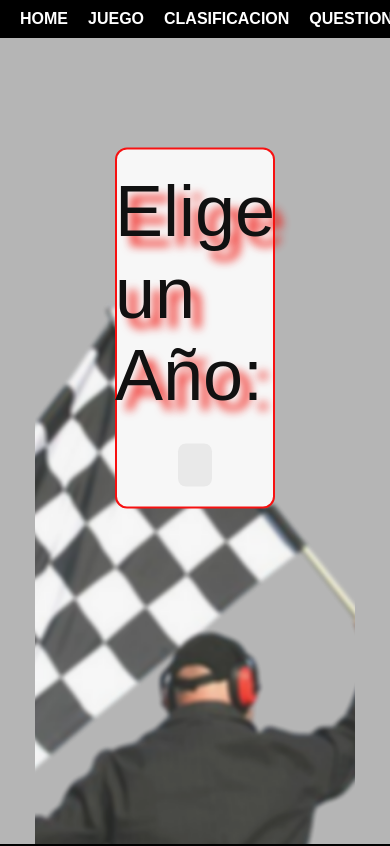
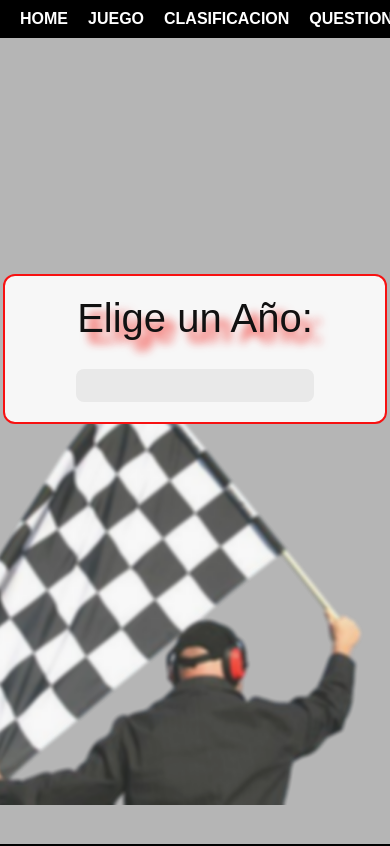
Before and after one commit to FantasyMasters/FantasyRace, a Vue app: page /years in a window 390 px wide. Shown: the top 846 px of the page. Built offline with nearby package versions, Linux system fonts and the light colour scheme.

Commit message:
mediaQueries

```diff
--- a/src/components/RacesComponent.vue
+++ b/src/components/RacesComponent.vue
@@ -129,4 +129,49 @@ watch(selectedYear, (newYear) => {
   padding: 10px;
   border-radius: 8px;
 }
+
+/*MediasQueries*/
+/* Media Queries para tablets (1024px) */
+@media (max-width: 1024px) {
+  .races__list {
+    grid-template-columns: repeat(2, 1fr);
+    margin-top: 2rem;
+  }
+
+  .races__title {
+    font-size: 4rem;
+  }
+
+  .races__item {
+    font-size: 16px;
+  }
+
+.races__item:hover {
+  box-shadow: none;
+  transform: none;
+}
+
+}
+
+/* Media Queries para móviles (menos de 720px) */
+@media (max-width: 720px) {
+  .races__list {
+    grid-template-columns: 1fr;
+    gap: 10px;
+  }
+
+  .races__title {
+    font-size: 3rem;
+  }
+
+  .races__item {
+    font-size: 14px;
+  }
+
+  .races__item:hover {
+  box-shadow: none;
+  transform: none;
+}
+}
+
 </style>
--- a/src/components/YearsComponent.vue
+++ b/src/components/YearsComponent.vue
@@ -115,4 +115,52 @@
   .Componentyears__select:hover {
     border-color: #888888;
   }
+
+
+/* Media Queries para tablets (1024px) */
+@media (max-width: 1024px) {
+  .years__container {
+    height: 60vh;
+    width: 80vw;
+    padding: 30rem;
+  }
+
+  .Componentyears {
+    width: 70%;
+    top: 15%;
+  }
+
+  .Componentyears__label {
+    font-size: 3.5rem;
+  }
+
+  .Componentyears__select {
+    width: 50%;
+    font-size: 1.2rem;
+  }
+}
+
+/* Media Queries para móviles (menos de 720px) */
+@media (max-width: 720px) {
+  .years__container {
+    height: 50vh;
+    width: 90vw;
+    padding: 15rem;
+  }
+
+  .Componentyears {
+    width: 80%;
+    top: 5%;
+  }
+
+  .Componentyears__label {
+    font-size: 2.5rem;
+  }
+
+  .Componentyears__select {
+    width: 70%;
+    font-size: 1rem;
+  }
+}
+
   </style>
```
